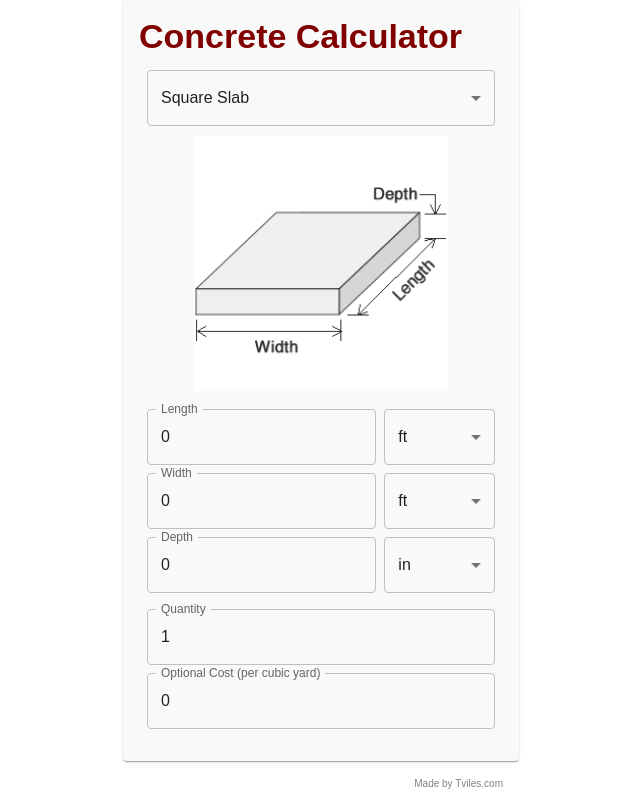
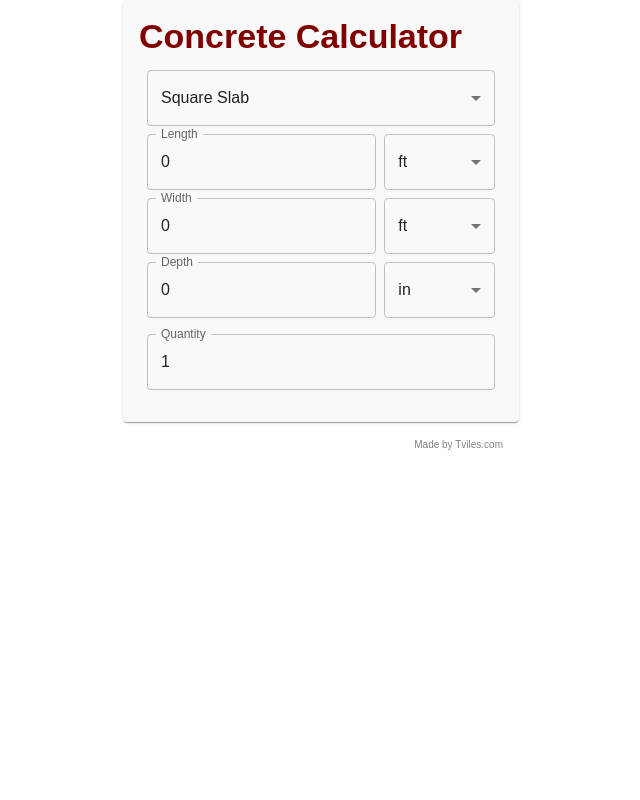
Before and after one commit to Tcviles/react-concrete-calc, a React (Create React App) app: page / in a window 1280 px wide. Shown: the whole page, without its empty margins (319-959 px from the left). Built offline with nearby package versions, Linux system fonts and the light colour scheme.

Commit message:
dont show images or optional cost portion

```diff
--- a/src/components/ConcreteCalculator.tsx
+++ b/src/components/ConcreteCalculator.tsx
@@ -92,13 +92,13 @@ const ConcreteCalculator = () => {
             </Select>
           </FormControl>
 
-          {getImageSrc() && (
+          {/* {getImageSrc() && (
             <img
               src={getImageSrc()}
               alt={calculatorFor}
               style={{ width: '70%', margin: '10px auto', display: 'block' }}
             />
-          )}
+          )} */}
 
           {getInputComponent()}
 
@@ -106,20 +106,20 @@ const ConcreteCalculator = () => {
             <Grid item xs={12}>
               <TextField label="Quantity" type="integer" value={quantity} onChange={(e) => setQuantity(Number(e.target.value))} fullWidth />
             </Grid>
-            <Grid item xs={12}>
+            {/* <Grid item xs={12}>
               <TextField label="Optional Cost (per cubic yard)" type="integer" value={costPerUnit} onChange={(e) => setCostPerUnit(Number(e.target.value))} fullWidth />
-            </Grid>
+            </Grid> */}
 
             {result > 0 && (
               <Grid item xs={12}>
-                <Typography variant="h6" marginTop={2}><strong>Concrete needed:</strong> {result.toFixed(2)} cubic yards</Typography>
+                <Typography variant="h6" marginTop={2}><strong>Concrete needed:</strong> {result > 0 ? result.toFixed(2) : 0} cubic yards</Typography>
               </Grid>
             )}
-            {cost > 0 && (
+            {/* {cost > 0 && (
               <Grid item xs={12}>
                 <Typography variant="h6"><strong>Total Cost:</strong> ${cost.toFixed(2)}</Typography>
               </Grid>
-            )}
+            )} */}
           </Grid>
         </CardContent>
       </Card>
```
